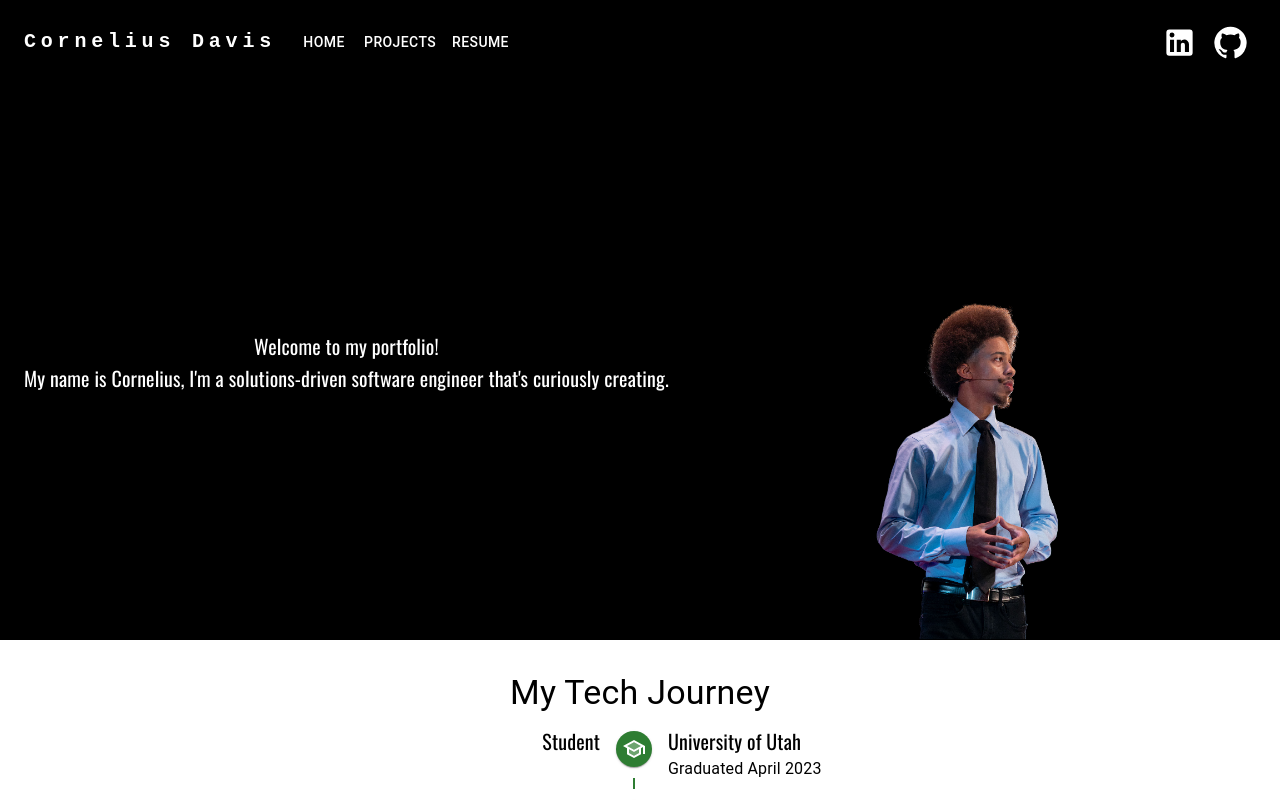
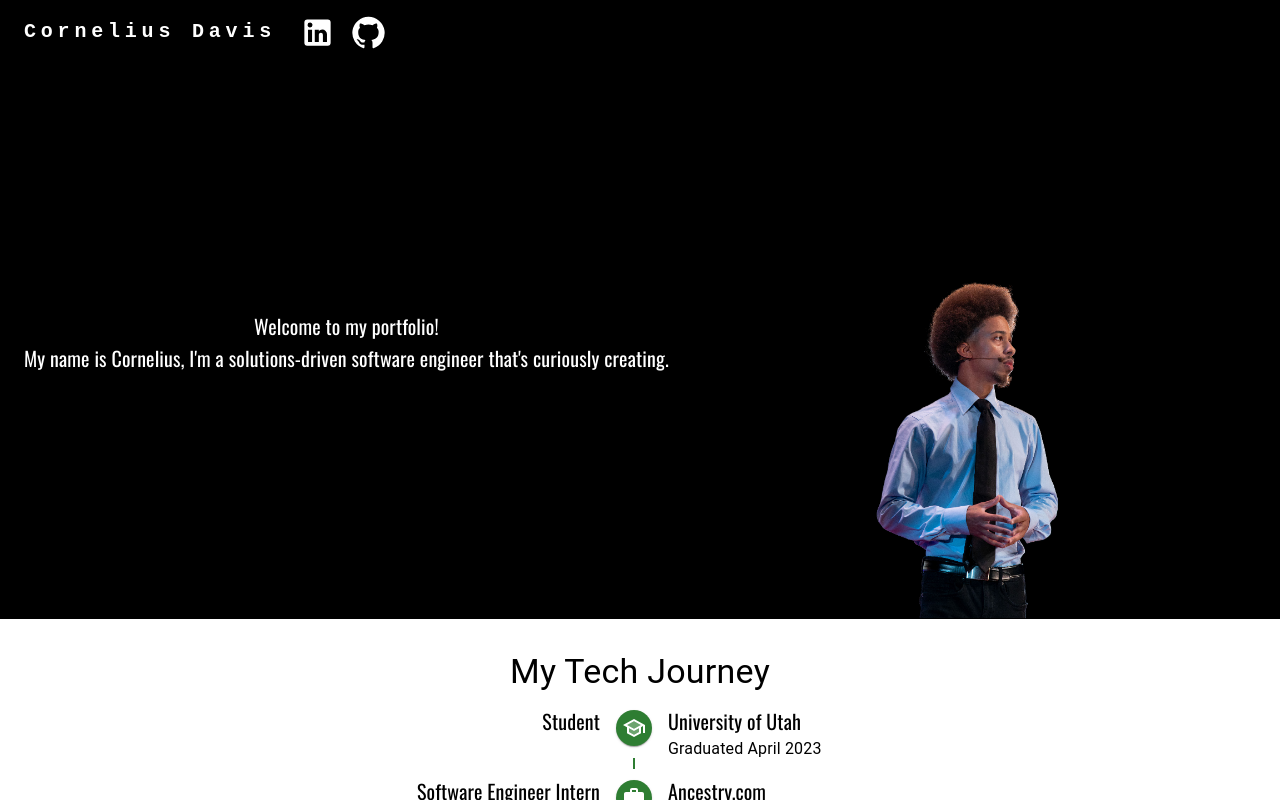
Before and after one commit to ValentaCodes/second-portfolio, a React (Create React App) app: page / in a window 1280 px wide. Shown: the top 800 px of the page. Built offline with nearby package versions, Linux system fonts and the light colour scheme.

Commit message:
fixed navbar styling

```diff
--- a/src/components/Navbar/Navbar.jsx
+++ b/src/components/Navbar/Navbar.jsx
@@ -26,7 +26,7 @@ function Navbar({ currentPage, handlePageChange }) {
 
   return (
     <AppBar position='static' sx={{ backgroundColor: 'black' }}>
-      <Container maxWidth='xl'>
+      <Container maxWidth='xl' sx={{ padding: '0 8px 0 8px' }}>
         <Toolbar disableGutters>
           <Typography
             variant='h6'
@@ -87,20 +87,17 @@ function Navbar({ currentPage, handlePageChange }) {
             component='a'
             href=''
             sx={{
-              mr: 2,
-              padding: 0,
               display: { xs: 'flex', md: 'none' },
               flexGrow: 1,
               fontFamily: 'monospace',
               fontWeight: 700,
-              letterSpacing: '.3rem',
               color: 'inherit',
               textDecoration: 'none',
             }}
           >
             Cornelius Davis
           </Typography>
-          <Box sx={{ flexGrow: 1, display: { xs: 'none', md: 'flex' } }}>
+          <Box sx={{ flexGrow: 1, display: { xs: 'none' } }}>
             {pages.map((page) => (
               <Button
                 href={`#${page}`}
```
